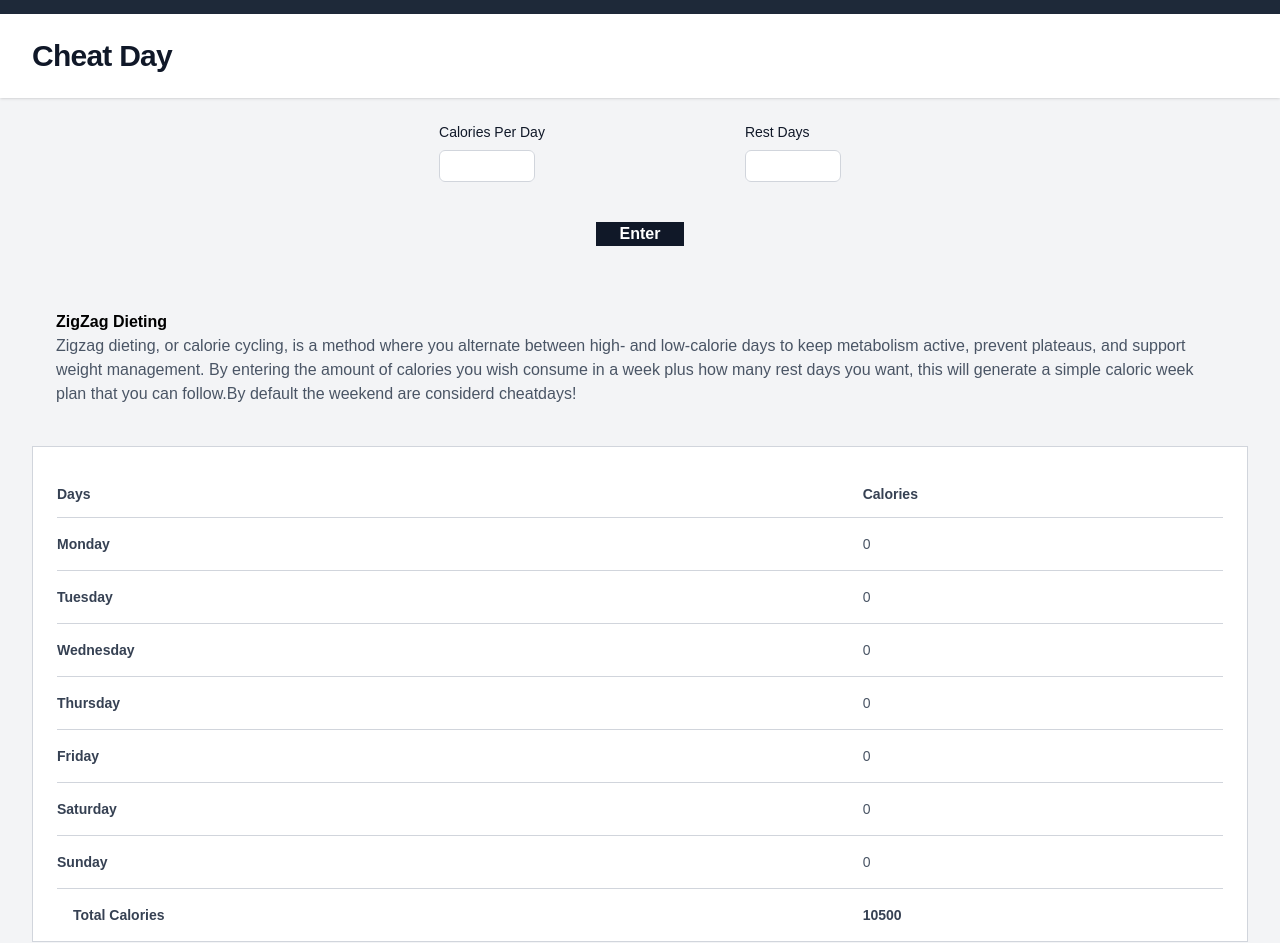
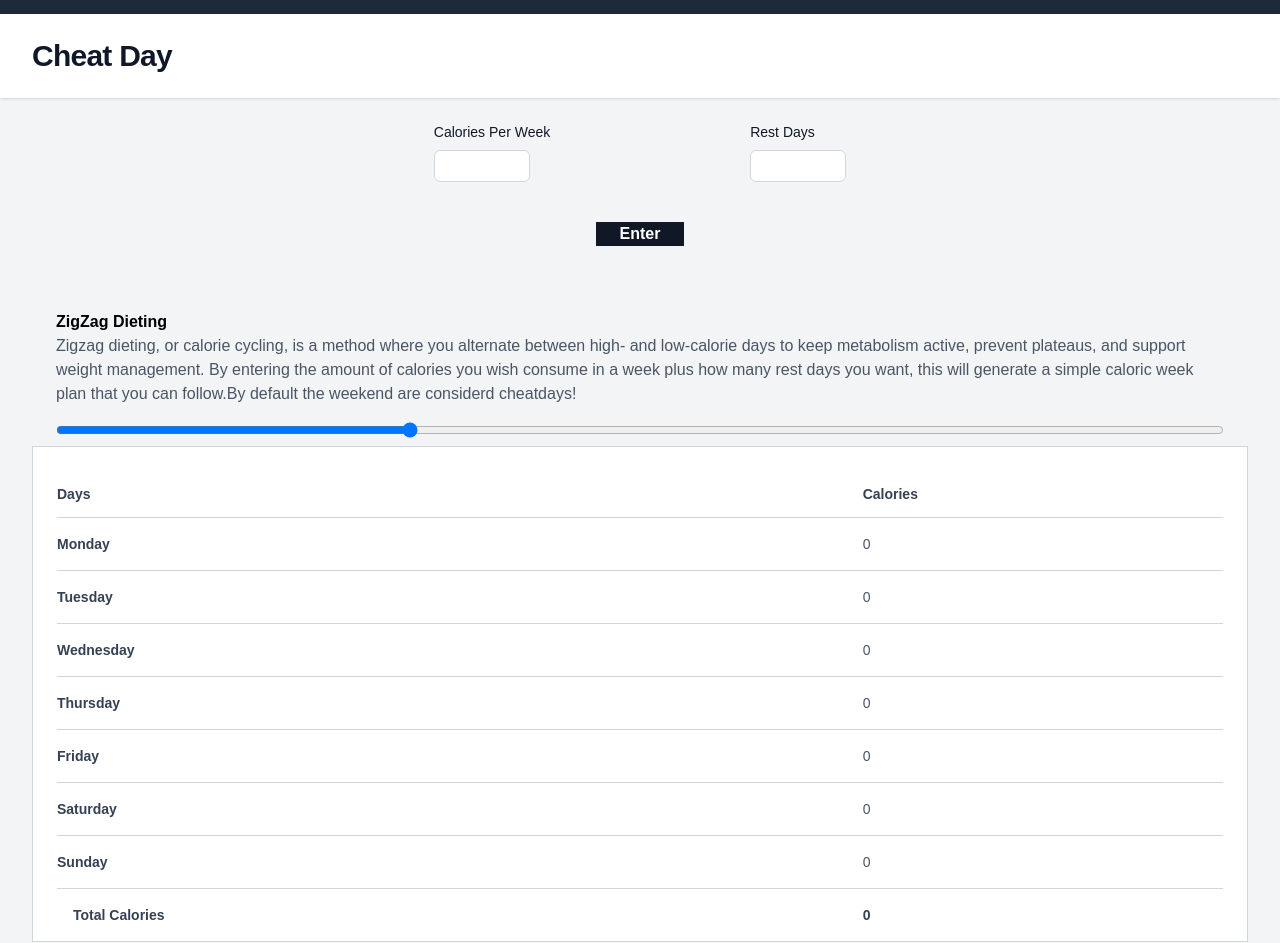
Before and after one commit to RTBlanco/cheat-day, a React (Vite) app: page / in a window 1280 px wide. Shown: the part 50-993 px from the top of the page. Built offline with nearby package versions, Linux system fonts and the light colour scheme; a web font is replaced by a local one.

Commit message:
made it update the table

```diff
--- a/src/containers/App.jsx
+++ b/src/containers/App.jsx
@@ -1,5 +1,6 @@
 import { Disclosure, DisclosureButton, DisclosurePanel, Menu, MenuButton, MenuItem, MenuItems } from '@headlessui/react'
 import { Bars3Icon, BellIcon, XMarkIcon } from '@heroicons/react/24/outline'
+import { Slider } from "@material-tailwind/react";
 import { useState } from 'react'
 import Form from './Form'
 import Table from './Table'
@@ -29,9 +30,47 @@ function classNames(...classes) {
 
 export default function App() {
 
-  const [calPerDay, setCalPerDay] = useState("")
-  const [restDays, setRestDay] = useState("")
+  const [calPerWeek, setcalPerWeek] = useState("")
+  const [restDays, setRestDays] = useState("")
+  const [totalCal, setTotalCal] = useState(0)
+  const [highCalPercentage, setHighCalPercentage] = useState(1.3)
+  const [tableRows, setTableRow] = useState({
+    Monday: 0,
+    Tuesday: 0,
+    Wednesday: 0,
+    Thursday: 0,
+    Friday: 0,
+    Saturday: 0,
+    Sunday: 0
+  })
 
+  const updateData = () => {
+    const parsedcalPerWeek = parseInt(calPerWeek)
+    const parsedRestDays = parseInt(restDays)
+
+    const daysPerWeek = 7;
+    const lowCalDays = daysPerWeek - parsedRestDays; // Remaining low-calorie days
+
+    // Calculate High-Calorie Day Intake
+    const baseCalories = parsedcalPerWeek / daysPerWeek;
+    const highCalories = Math.round(baseCalories * highCalPercentage);
+
+    // Remaining Calories for Low-Calorie Days
+    const remainingCalories = parsedcalPerWeek - (parsedRestDays * highCalories);
+    const lowCalories = Math.round(remainingCalories / lowCalDays);
+
+
+    setTableRow((prev) => {
+
+      const cur = {}
+      for (const key in prev) {
+        cur[key] = parseInt(restDays) > 0 && ['Saturday', 'Sunday'].includes(key) ? highCalories : lowCalories
+      }
+
+      return cur
+    })
+    setTotalCal(calPerWeek)
+  }
 
   return (
     <>
@@ -173,8 +212,8 @@ export default function App() {
         </header>
         <main>
           <div className="mx-auto max-w-7xl px-4 py-6 sm:px-6 lg:px-8">
-            <Form calPerDay={calPerDay} restDays={restDays} setCalPerDay={setCalPerDay} setRestDay={setRestDay} />
-            <Table calPerDay={calPerDay} restDays={restDays} />
+            <Form updateData={updateData} highCalPercentage={highCalPercentage} setHighCalPercentage={setHighCalPercentage} totalCal={totalCal} setTotalCal={setTotalCal} calPerWeek={calPerWeek} restDays={restDays} setTableRow={setTableRow} setcalPerWeek={setcalPerWeek} setRestDays={setRestDays} />
+            <Table setTableRow={setTableRow} updateData={updateData} highCalPercentage={highCalPercentage} setHighCalPercentage={setHighCalPercentage} totalCal={totalCal} setTotalCal={setTotalCal} tableRows={tableRows} calPerWeek={calPerWeek} restDays={restDays} />
           </div>
         </main>
       </div>
--- a/src/containers/Form.jsx
+++ b/src/containers/Form.jsx
@@ -2,18 +2,19 @@
 // import { ChevronDownIcon } from '@heroicons/react/16/solid'
 import { Button } from '@material-tailwind/react';
 
-export default function Form({ calPerDay, restDays, setCalPerDay, setRestDays }) {
+export default function Form({updateData, highCalPercentage, setHighCalPercentage, totalCal, setTotalCal, calPerWeek, restDays, setTableRow, setcalPerWeek, setRestDays }) {
 
   const inputs = {
-    "cal-per-day" : "Calories Per Day",
+    "cal-per-day" : "Calories Per Week",
     "rest-days" : "Rest Days"
   }
 
   const handleSubmit = e => {
     e.preventDefault();
-    console.log("Calories Per Day:", calPerDay);
+    console.log("Calories Per Week:", calPerWeek);
     console.log("Rest Days:", restDays);
-    // setCalPerDay()
+
+    updateData()
   }
 
   return (
@@ -30,8 +31,8 @@ export default function Form({ calPerDay, restDays, setCalPerDay, setRestDays })
                   type="text"
                   name={input}
                   id={input}
-                  value={input === 'cal-per-day' ? calPerDay : restDays}
-                  onChange={(e) => input === "cal-per-day" ? setCalPerDay(e.target.value) : setRestDays(e.target.value)}
+                  value={input === 'cal-per-day' ? calPerWeek : restDays}
+                  onChange={(e) => input === "cal-per-day" ? setcalPerWeek(e.target.value)  : setRestDays(e.target.value )}
                   className="block min-w-0 grow py-1.5 pr-3 pl-1 text-base text-gray-900 focus:outline-none sm:text-sm"
                 />
               </div>
--- a/src/containers/Table.jsx
+++ b/src/containers/Table.jsx
@@ -1,24 +1,18 @@
-import { Card, Typography } from "@material-tailwind/react";
+import { Card, Typography, Slider } from "@material-tailwind/react";
 import { useState } from "react";
 
 const TABLE_HEAD = ["Days", "Calories"];
 
 
-export default function Table({ calPerDay, restDays }) {
+export default function Table({setTableRow, updateData, highCalPercentage, setHighCalPercentage, totalCal, setTotalCal, tableRows, calPerWeek, restDays }) {
 
-  const [tableRows, setTableRow] = useState({
-    Monday: 0,
-    Tuesday: 0,
-    Wednesday: 0,
-    Thursday: 0,
-    Friday: 0,
-    Saturday: 0,
-    Sunday: 0
-  })
+  const handleChange = e => {
+    updateData()
+    console.log(Math.round(e.target.value) / 100 + 1)
+    setHighCalPercentage(Math.round(e.target.value) / 100 + 1)
 
+  }
 
-  {console.log(tableRows)}
-  // debugger
   return (
     <section className="w-full">
       <div className="p-6">
@@ -29,6 +23,7 @@ export default function Table({ calPerDay, restDays }) {
         Zigzag dieting, or calorie cycling, is a method where you alternate between high- and low-calorie days to keep metabolism active, prevent plateaus, and support weight management.
         By entering the amount of calories you wish consume in a week plus how many rest days you want, this will generate a simple caloric week plan that you can follow.By default the weekend are considerd cheatdays!
         </Typography>
+        <Slider  onChange={handleChange} defaultValue={parseInt((highCalPercentage * 100) - 100)}/>
       </div>
       <Card className="h-full w-full border border-gray-300 px-6">
         <table className="w-full min-w-max table-auto text-left">
@@ -92,7 +87,7 @@ export default function Table({ calPerDay, restDays }) {
                   variant="small"
                   className="font-bold"
                 >
-                  10500
+                  {totalCal}
                 </Typography>
               </td>
             </tr>
```
